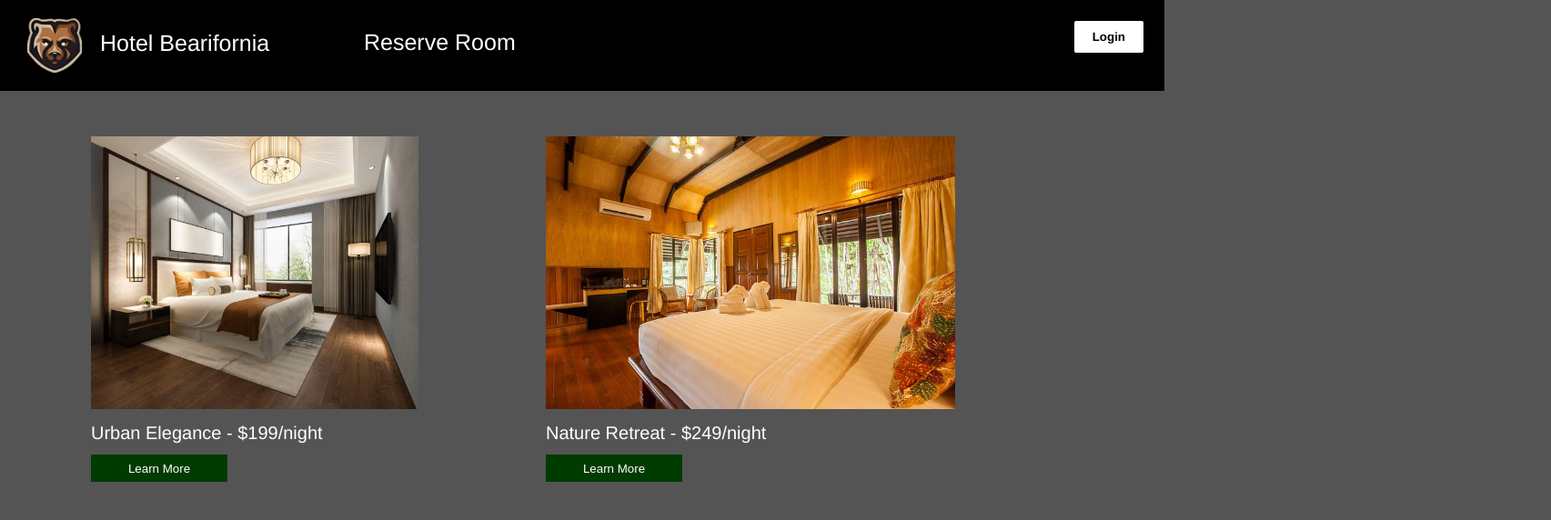
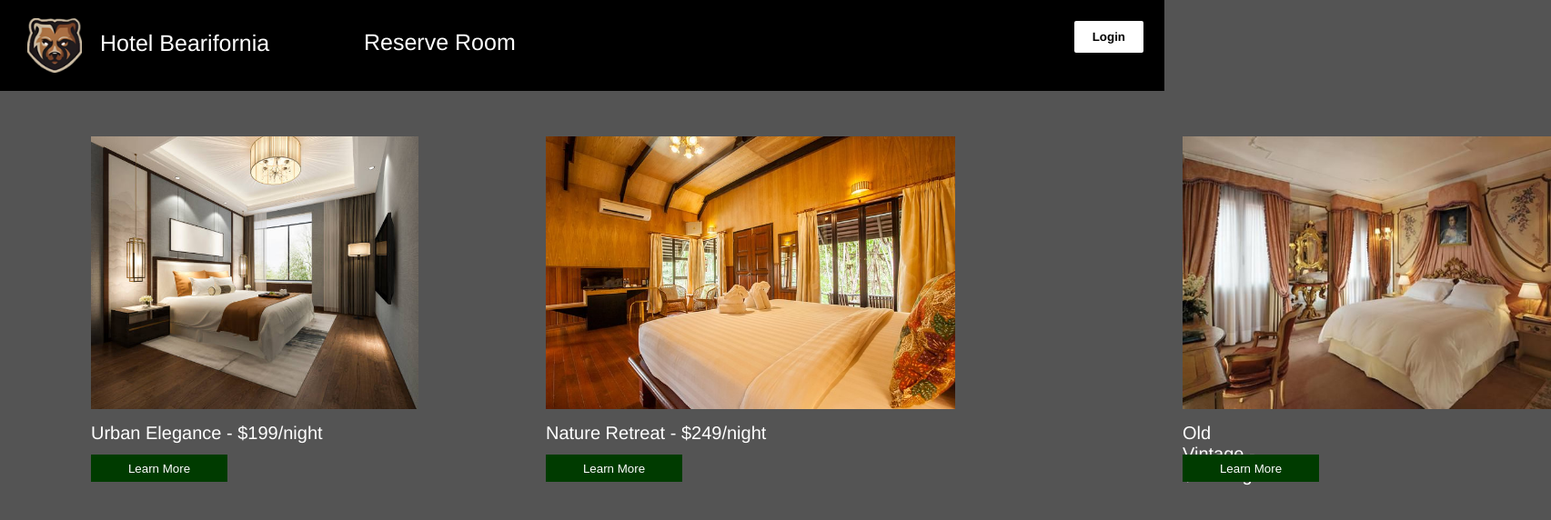
Before and after one commit to mjosephs04/projectBearifornia, a React (Create React App) app in the folder frontend/: page /reserve in a window 1280 px wide. Shown: the top 572 px of the page at 91% size, 1705 px wide, since content can reach past the window. Built offline with nearby package versions, Linux system fonts and the light colour scheme.

Commit message:
vintage frontend added, and reserve has vintage.

```diff
--- a/frontend/src/Components/Reserve/Reserve.css
+++ b/frontend/src/Components/Reserve/Reserve.css
@@ -65,3 +65,35 @@
         background-color: #002600;
     }
 }
+
+.old-vintage-img{
+    height: 300px;
+    width: auto;
+    position: absolute;
+    left: 1300px;
+    top: 150px;
+}
+
+.old-vintage-label{
+    position: absolute;
+    font-family: Helvetica;
+    font-weight: normal;
+    font-size: 20px;
+    left: 1300px;
+    top: 465px;
+}
+
+.old-vintage-button{
+    width: 150px;
+    height: 30px;
+    position: absolute;
+    left: 1300px;
+    top: 500px;
+    border: none;
+    background-color: #003b00;
+    color: white;
+
+    &:hover{
+        background-color: #002600;
+    }
+}
--- a/frontend/src/Components/Reserve/Reserve.js
+++ b/frontend/src/Components/Reserve/Reserve.js
@@ -2,6 +2,7 @@ import React from 'react'
 import Layout from '../Layout/Layout.js'
 import urbanElegance from '../../assets/urban-elegance.jpg'
 import natureRetreat from '../../assets/nature-retreat.jpg'
+import oldVintage from '../../assets/old-vintage.jpg'
 import './Reserve.css'
 import {Link} from "react-router-dom";
 
@@ -22,6 +23,12 @@ const Reserve = () => {
                 <div className='nature-retreat-label'>Nature Retreat - $249/night</div>
                 <button className='nature-retreat-button'>Learn More</button>
             </Link>
+
+            <Link to='/reserve/old-vintage' className='fixing-color'>
+                <img className='old-vintage-img' src={oldVintage} alt="room1"/>
+                <div className='old-vintage-label'>Old Vintage - $249/night</div>
+                <button className='old-vintage-button'>Learn More</button>
+            </Link>
         </div>
     );
 }
--- a/frontend/src/Components/Vintage/Vintage.css
+++ b/frontend/src/Components/Vintage/Vintage.css
@@ -1,7 +1,45 @@
 
-.header{
-    font-size: 100px;
+.listing-name{
+    font-family: Helvetica;
+    font-size: 7vh;
+    font-weight: bolder;
+    color: #003b00;
+
+    display: flex;
+    justify-content: center;
+    align-items: center;
+    padding-top: 3.5%;
+    height: 2vh;
+}
+
+.listing-description{
+    font-family: Helvetica;
+    font-size: 30px;
     position: absolute;
-    right: 0px;
-    top: 40%;
+    right: 25%;
+    top: 80%;
+    margin: auto;
+    width: 50%;
+    border: 3px solid green;
+    padding: 10px;
 }
+
+.listing-cost{
+    font-family: Helvetica;
+    font-size: 20px;
+    font-weight: bolder;
+    position: absolute;
+    right: 26%;
+    top: 101%;
+    color: black;
+}
+
+.listing-img{
+    width: 50%;
+    display: block;
+    margin-left: auto;
+    margin-right: auto;
+    position: absolute;
+    right: 25%;
+    top: 30%;
+}
--- a/frontend/src/Components/Vintage/Vintage.js
+++ b/frontend/src/Components/Vintage/Vintage.js
@@ -1,14 +1,55 @@
-import react from 'react'
+import Layout from '../Layout/Layout'
+import React, {useEffect, useState} from 'react'
+import axios from 'axios'
 import './Vintage.css'
-import Layout from '../Layout/Layout'
+const Vintage = () => {
 
-const Vintage = () => {
+    // State to store the fetched data
+    const [listingData, setListingData] = useState([]);
+
+    // Function to fetch data from the API
+    const fetchData = () => {
+        axios.get('http://localhost:8080/rooms/nature-retreat')
+            .then(response => {
+                if (response.status !== 200) {
+                    throw new Error('Network response was not ok: ' + response.data);
+                }
+                return response.data;
+            })
+            .then(data => {
+                console.log(data);
+                setListingData(data);
+            })
+            .catch(error => {
+                console.error('There was a problem with the fetch operation:', error);
+            });
+    };
+
+    // Fetch data when the component mounts
+    useEffect(() => {
+        fetchData();
+    }, []); // Empty dependency array ensures useEffect runs only once on mount
+
+
     return (
         <div>
-            <Layout />
-            <h1 className='header'>TESTING</h1>
+            <Layout/>
+
+            <div className='listing-name'>
+                {listingData.name}
+            </div>
+
+            <div className='listing-description'>
+                {listingData.description}
+            </div>
+
+            <div className='listing-img'>
+                <img className='listing-img' src={listingData.imageURL}></img>
+            </div>
+
         </div>
     );
+
 }
 
 export default Vintage;
```
Also changed, not shown: frontend/src/assets/old-vintage.jpg (added).
